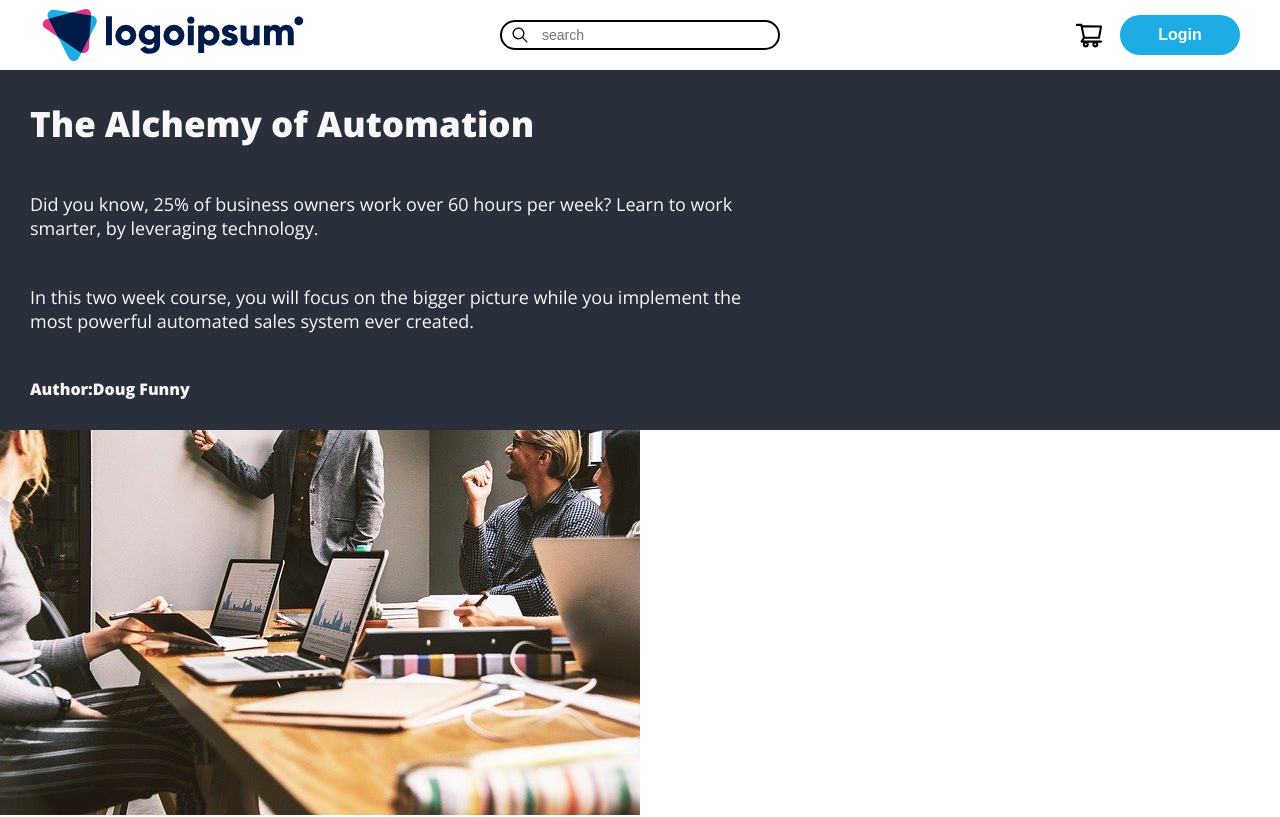
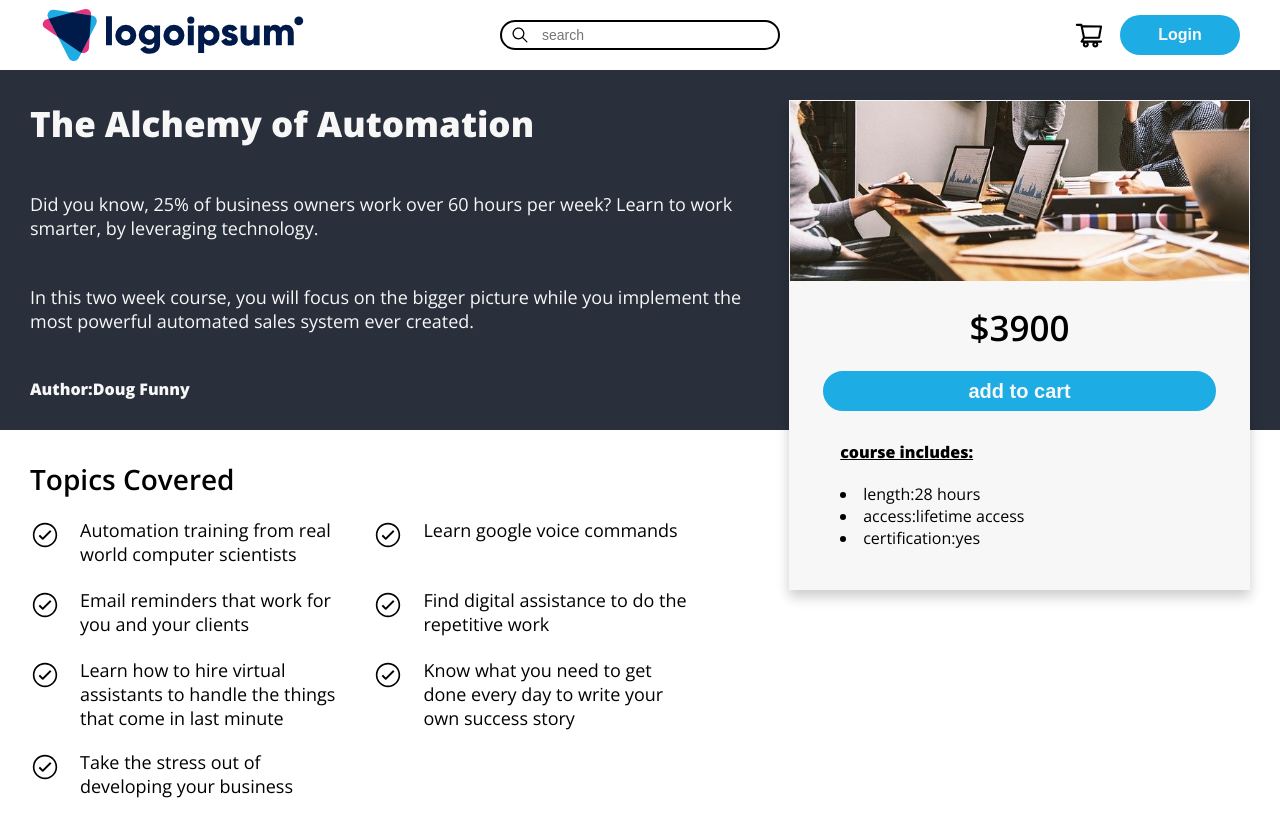
Before and after one commit to mks-94/e-commerce-edu, a React (Create React App) app in the folder frontend/: page /product in a window 1280 px wide. Shown: the top 817 px of the page. Built offline with nearby package versions, Linux system fonts and the light colour scheme.

Commit message:
Implemented product cta and product features

```diff
--- /dev/null
+++ b/frontend/src/components/productInfo/ProductFeatures.js
@@ -0,0 +1,25 @@
+import React from "react";
+import { courses } from "../../dummyData/courses";
+import { IoIosCheckmarkCircleOutline } from "react-icons/io";
+
+const ProductFeatures = () => {
+  const { features } = courses[0];
+
+  const makeFeatures = features.map((el) => (
+    <div className="product-features__feature" key={el}>
+      <div className="product-features__feature--check">
+        <IoIosCheckmarkCircleOutline />
+      </div>
+      {el}
+    </div>
+  ));
+
+  return (
+    <div className="product-features">
+      <div className="product-features__title">Topics Covered</div>
+      <div className="product-features__list">{makeFeatures}</div>
+    </div>
+  );
+};
+
+export default ProductFeatures;
--- a/frontend/src/components/productInfo/ProductFixed.js
+++ b/frontend/src/components/productInfo/ProductFixed.js
@@ -11,10 +11,10 @@
     certification,
   } = courses[0];
   return (
-    <div className="product-cta__buynow--container">
+    <div className="product-cta__buynow">
       <img className="product-cta__buynow--top" src={img} alt="top img" />
       <div className="product-cta__buynow--bottom">
-        <div className="product-cta__buynow--bottom--price">{price}</div>
+        <div className="product-cta__buynow--bottom--price">${price}</div>
         <input
           className="product-cta__buynow--bottom--addtocart"
           type="submit"
--- a/frontend/src/pages/Product.js
+++ b/frontend/src/pages/Product.js
@@ -1,11 +1,13 @@
 import React, { Fragment } from "react";
 import ProductCta from "../components/productInfo/ProductCta";
+import ProductFeatures from "../components/productInfo/ProductFeatures";
 import ProductFixed from "../components/productInfo/ProductFixed";
 
 const Product = () => {
   return (
     <Fragment>
       <ProductCta />
+      <ProductFeatures />
       <ProductFixed />
     </Fragment>
   );
--- a/frontend/src/scss/_product-cta.scss
+++ b/frontend/src/scss/_product-cta.scss
@@ -6,6 +6,70 @@
   width: 100vw;
   background-color: $color-slate-dark;
   height: 36rem;
+
+  &__buynow {
+    position: fixed;
+    width: 36%;
+    right: 0;
+    margin: 3rem 3rem 2rem 2rem;
+    background-color: $color-grey-light;
+    border: 1px solid $color-grey-light;
+    box-shadow: 0 0.7rem 1.2rem rgba($color-black, 0.2);
+    z-index: 100;
+    transition: all 0.5s;
+
+    &--top {
+      height: 18rem;
+      width: 100%;
+      object-fit: cover;
+    }
+
+    &--bottom {
+      display: flex;
+      flex-direction: column;
+      margin: 2rem;
+
+      &--price {
+        display: flex;
+        align-items: center;
+        justify-content: center;
+        font-size: 3.5rem;
+        font-weight: 600;
+      }
+
+      &--points {
+        display: flex;
+        flex-direction: column;
+        font-size: 1.6rem;
+        margin: 3rem 3rem 2rem 3rem;
+
+        &--medium {
+          margin-top: 2rem;
+        }
+      }
+
+      &--addtocart {
+        height: 4rem;
+        width: 94%;
+        margin: 2rem 3% 0 3%;
+        border-radius: 10rem;
+        border: 2px solid $color-blue-light;
+        font-size: 2rem;
+        font-weight: 600;
+        color: $color-grey-light;
+        outline: none;
+        background-color: $color-blue-light;
+        cursor: pointer;
+        -webkit-appearance: none;
+        transition: all 0.4s;
+
+        &:hover {
+          color: $color-blue-light;
+          background-color: $color-grey-light;
+        }
+      }
+    }
+  }
 
   &__info {
     display: flex;
--- /dev/null
+++ b/frontend/src/scss/_product-features.scss
@@ -0,0 +1,36 @@
+@import "./variables";
+
+.product-features {
+  position: relative;
+  display: flex;
+  flex-direction: column;
+  width: 56%;
+  padding: 3rem;
+  min-height: 20rem;
+
+  &__title {
+    font-size: 2.8rem;
+    font-weight: 600;
+  }
+
+  &__feature {
+    display: flex;
+    font-size: 1.8rem;
+
+    &--check {
+      height: 5rem;
+      width: 3rem;
+      font-size: 3rem;
+      padding-right: 5rem;
+    }
+  }
+
+  &__list {
+    position: relative;
+    display: grid;
+    grid-template-columns: repeat(auto-fit, minmax(30rem, 1fr));
+    column-gap: 3rem;
+    row-gap: 2rem;
+    margin: 2rem 0;
+  }
+}
--- a/frontend/src/scss/main.scss
+++ b/frontend/src/scss/main.scss
@@ -8,3 +8,4 @@
 @import "./auth.scss";
 @import "./auth-comp";
 @import "./product-cta";
+@import "./product-features";
--- a/frontend/src/styles/main.css
+++ b/frontend/src/styles/main.css
@@ -490,6 +490,54 @@
   width: 100vw;
   background-color: #29303b;
   height: 36rem; }
+  .product-cta__buynow {
+    position: fixed;
+    width: 36%;
+    right: 0;
+    margin: 3rem 3rem 2rem 2rem;
+    background-color: #f7f7f7;
+    border: 1px solid #f7f7f7;
+    box-shadow: 0 0.7rem 1.2rem rgba(0, 0, 0, 0.2);
+    z-index: 100;
+    transition: all 0.5s; }
+    .product-cta__buynow--top {
+      height: 18rem;
+      width: 100%;
+      object-fit: cover; }
+    .product-cta__buynow--bottom {
+      display: flex;
+      flex-direction: column;
+      margin: 2rem; }
+      .product-cta__buynow--bottom--price {
+        display: flex;
+        align-items: center;
+        justify-content: center;
+        font-size: 3.5rem;
+        font-weight: 600; }
+      .product-cta__buynow--bottom--points {
+        display: flex;
+        flex-direction: column;
+        font-size: 1.6rem;
+        margin: 3rem 3rem 2rem 3rem; }
+        .product-cta__buynow--bottom--points--medium {
+          margin-top: 2rem; }
+      .product-cta__buynow--bottom--addtocart {
+        height: 4rem;
+        width: 94%;
+        margin: 2rem 3% 0 3%;
+        border-radius: 10rem;
+        border: 2px solid #1dace3;
+        font-size: 2rem;
+        font-weight: 600;
+        color: #f7f7f7;
+        outline: none;
+        background-color: #1dace3;
+        cursor: pointer;
+        -webkit-appearance: none;
+        transition: all 0.4s; }
+        .product-cta__buynow--bottom--addtocart:hover {
+          color: #1dace3;
+          background-color: #f7f7f7; }
   .product-cta__info {
     display: flex;
     flex-direction: column;
@@ -505,3 +553,29 @@
     .product-cta__info--author {
       font-size: 1.6rem;
       font-weight: 800; }
+
+.product-features {
+  position: relative;
+  display: flex;
+  flex-direction: column;
+  width: 56%;
+  padding: 3rem;
+  min-height: 20rem; }
+  .product-features__title {
+    font-size: 2.8rem;
+    font-weight: 600; }
+  .product-features__feature {
+    display: flex;
+    font-size: 1.8rem; }
+    .product-features__feature--check {
+      height: 5rem;
+      width: 3rem;
+      font-size: 3rem;
+      padding-right: 5rem; }
+  .product-features__list {
+    position: relative;
+    display: grid;
+    grid-template-columns: repeat(auto-fit, minmax(30rem, 1fr));
+    column-gap: 3rem;
+    row-gap: 2rem;
+    margin: 2rem 0; }
```
